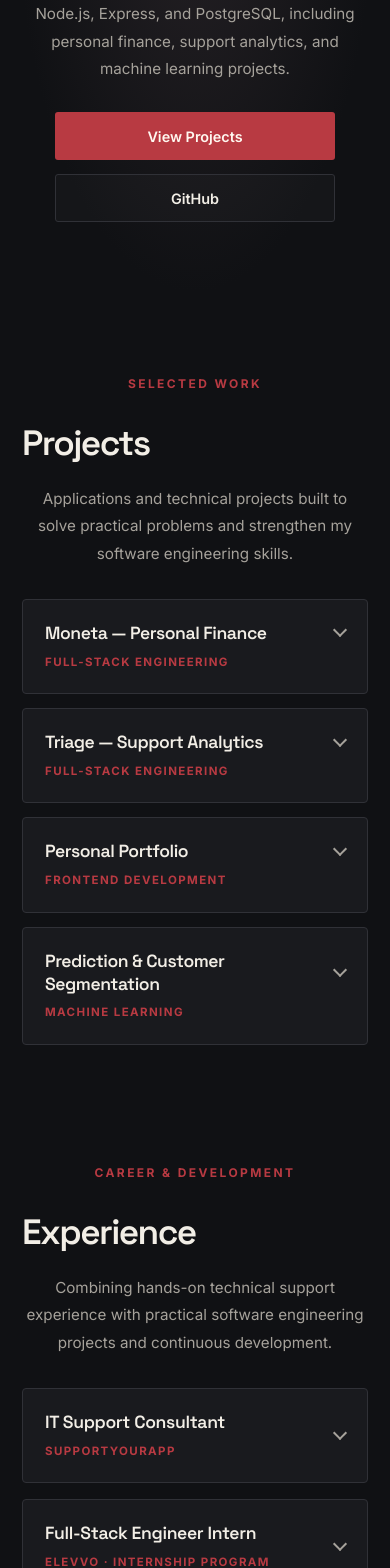
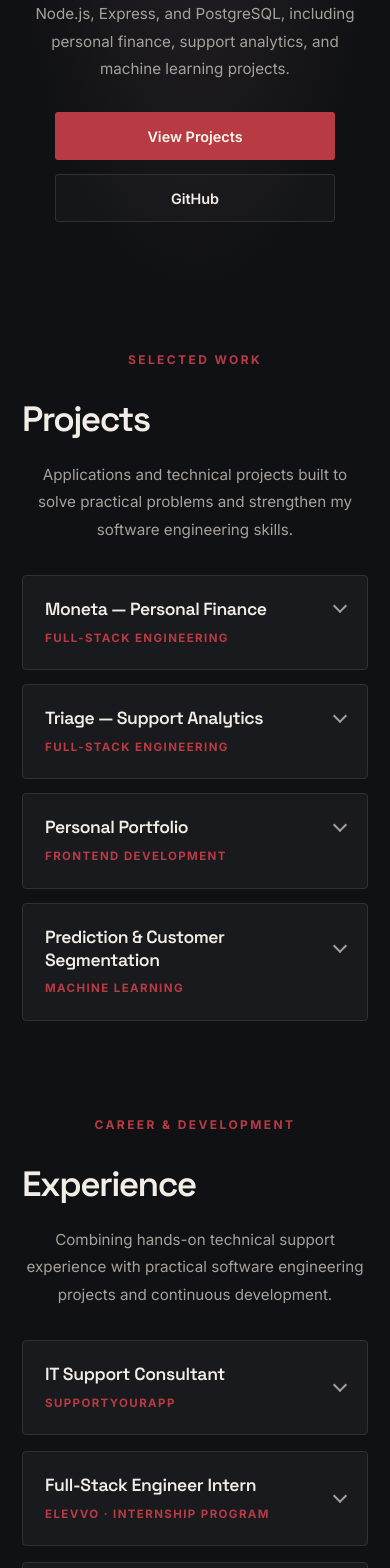
Before and after one commit to willvviana/my-portfolio, a React (Vite) app in the folder frontend/: page / in a window 390 px wide. Shown: the part 432-2000 px from the top of the page. Built offline with nearby package versions, Linux system fonts and the light colour scheme; the HTML template or start-up script is replaced by a standard one.

Commit message:
Tighten section anchor spacing

```diff
--- a/frontend/src/sections/About.css
+++ b/frontend/src/sections/About.css
@@ -1,6 +1,6 @@
 #about {
   position: relative;
-  padding: 64px 24px 100px;
+  padding: 24px 24px 100px;
   background: var(--color-bg);
 }
 
@@ -70,7 +70,7 @@
 
 @media (max-width: 600px) {
   #about {
-    padding: 48px 22px 72px;
+    padding: 24px 22px 72px;
   }
 
   #about .section-title {
--- a/frontend/src/sections/Contact.css
+++ b/frontend/src/sections/Contact.css
@@ -1,5 +1,5 @@
 #contact {
-  padding: 64px 24px 100px;
+  padding: 24px 24px 100px;
   background: var(--color-bg);
 }
 
@@ -52,7 +52,7 @@
 
 @media (max-width: 600px) {
   #contact {
-    padding: 48px 22px 72px;
+    padding: 24px 22px 72px;
   }
 
   .contact-intro {
--- a/frontend/src/sections/Experience.css
+++ b/frontend/src/sections/Experience.css
@@ -1,5 +1,5 @@
 #experience {
-  padding: 64px 24px 100px;
+  padding: 24px 24px 100px;
   background: var(--color-bg);
 }
 
@@ -126,7 +126,7 @@
 
 @media (max-width: 600px) {
   #experience {
-    padding: 48px 22px 72px;
+    padding: 24px 22px 72px;
   }
 
   .experience-intro {
--- a/frontend/src/sections/Projects.css
+++ b/frontend/src/sections/Projects.css
@@ -1,5 +1,5 @@
 #projects {
-  padding: 64px 24px 100px;
+  padding: 24px 24px 100px;
   background: var(--color-bg);
 }
 
@@ -163,7 +163,7 @@
 
 @media (max-width: 600px) {
   #projects {
-    padding: 48px 22px 72px;
+    padding: 24px 22px 72px;
   }
 
   .section-intro {
```
